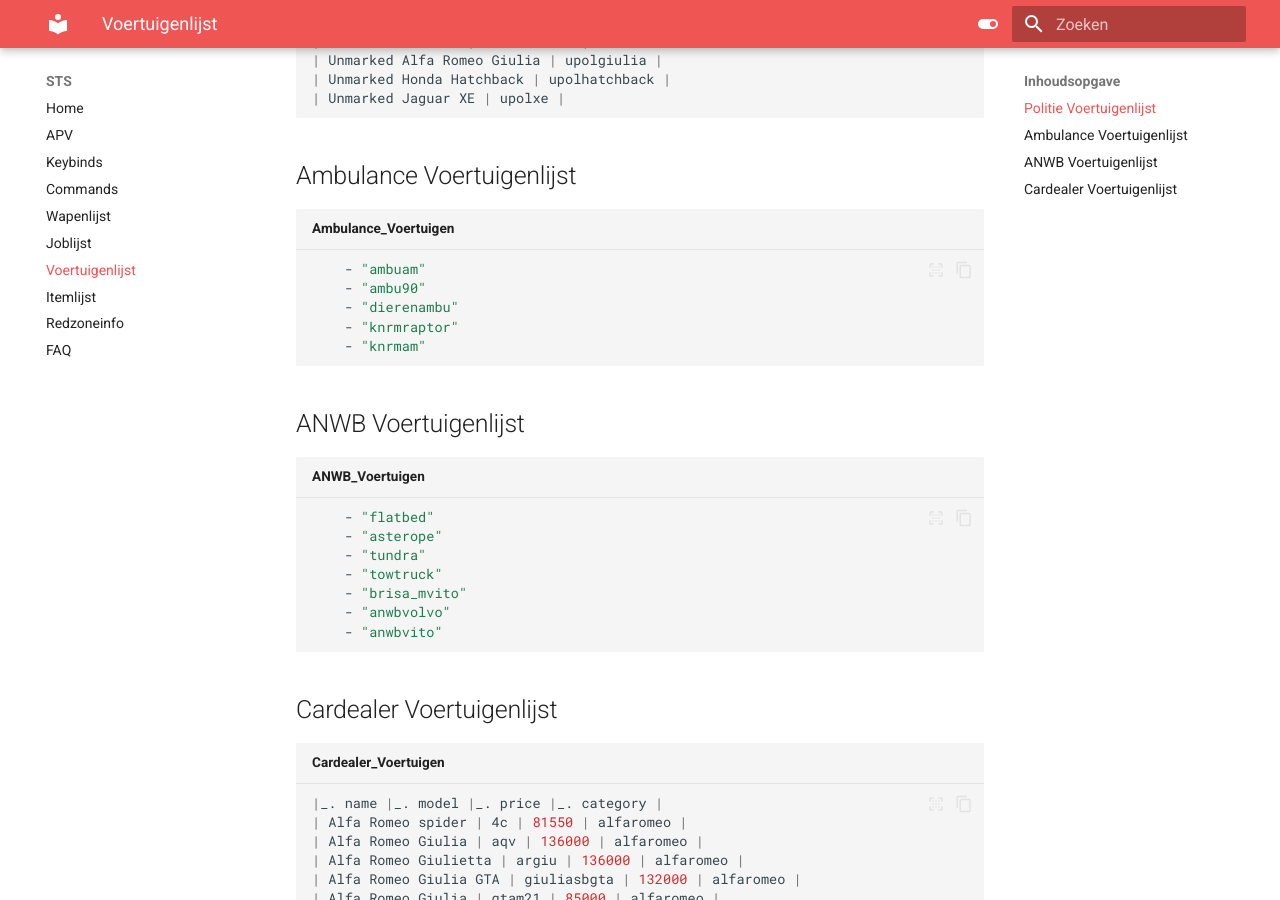
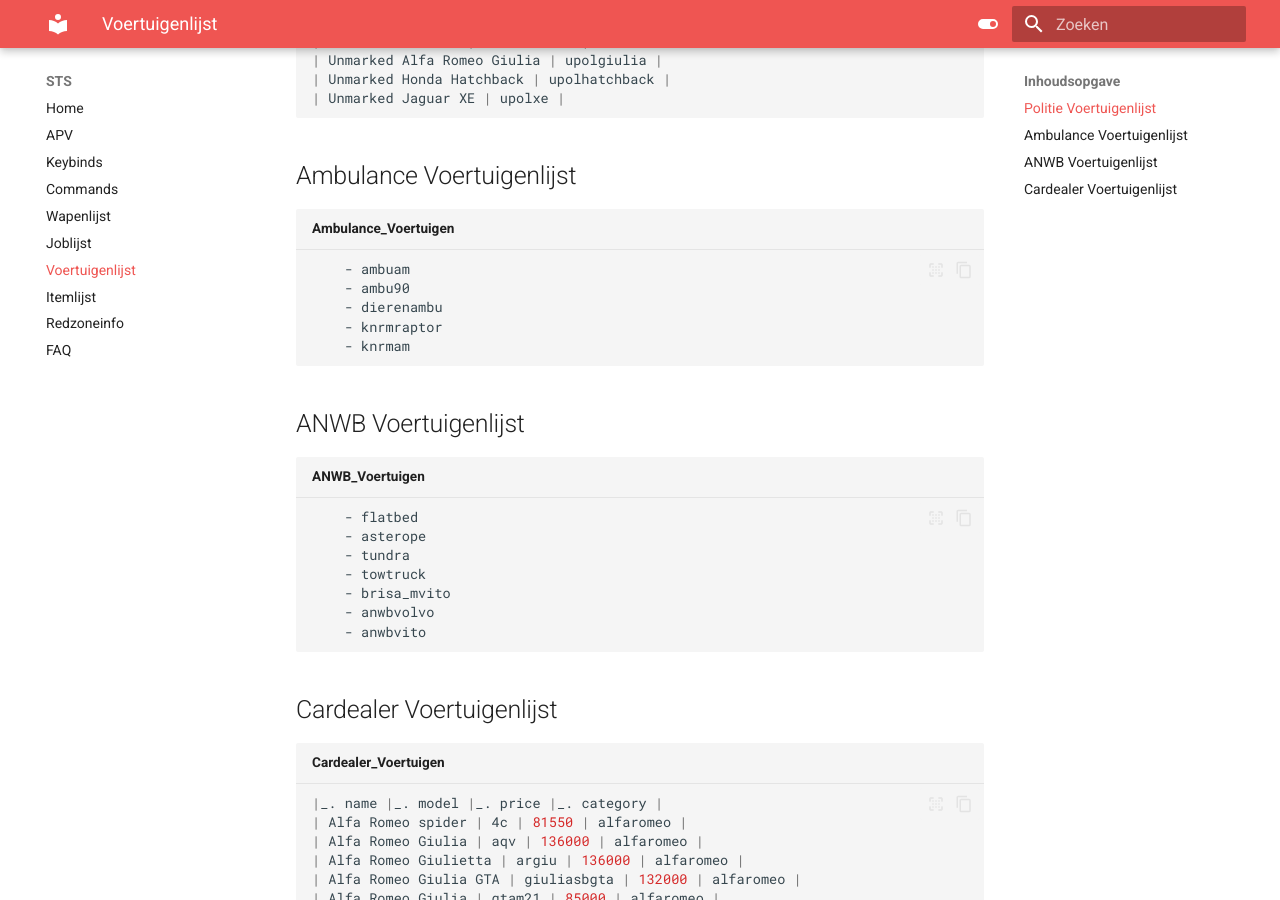
Before and after one commit to Welseyy/STSAPV, an MkDocs documentation site: the page built from docs/voertuigenlijst.md, in a window 1280 px wide and 900 px high, scrolled down 1591 px. Built offline with MkDocs 1.6.1 and Material for MkDocs 9.7.7, drawn with Linux system fonts in a browser that asks for light colours.

````diff
--- a/docs/voertuigenlijst.md
+++ b/docs/voertuigenlijst.md
@@ -83,11 +83,11 @@ Hieronder vindt je de voertuigenlijst
 
 
 ``` sh title="Ambulance_Voertuigen"
-    - "ambuam"
-    - "ambu90"
-    - "dierenambu"
-    - "knrmraptor"
-    - "knrmam"
+    - ambuam
+    - ambu90
+    - dierenambu
+    - knrmraptor
+    - knrmam
 ```
 
 
@@ -95,13 +95,13 @@ Hieronder vindt je de voertuigenlijst
 
 
 ``` sh title="ANWB_Voertuigen"
-    - "flatbed"
-    - "asterope"
-    - "tundra"
-    - "towtruck"
-    - "brisa_mvito"
-    - "anwbvolvo"
-    - "anwbvito"
+    - flatbed
+    - asterope
+    - tundra
+    - towtruck
+    - brisa_mvito
+    - anwbvolvo
+    - anwbvito
 
 ```
 
````
